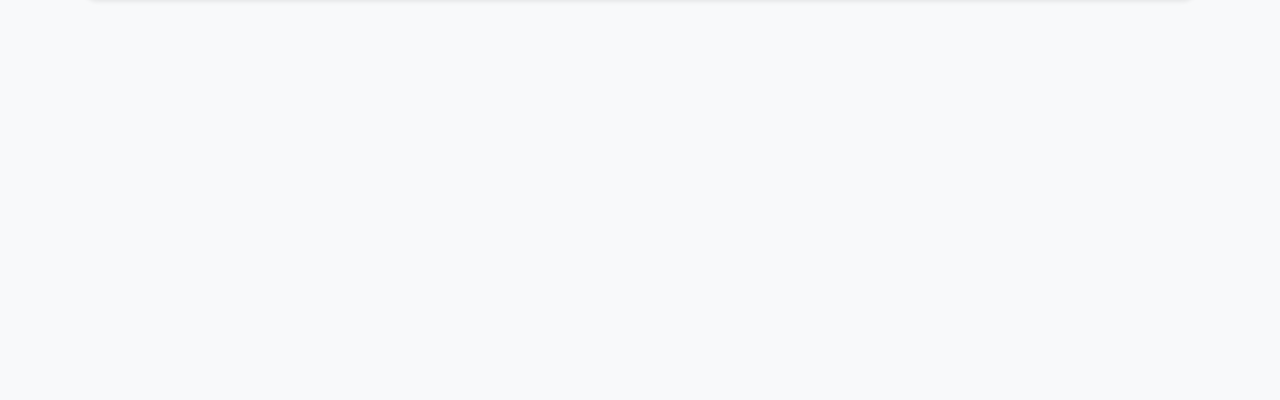
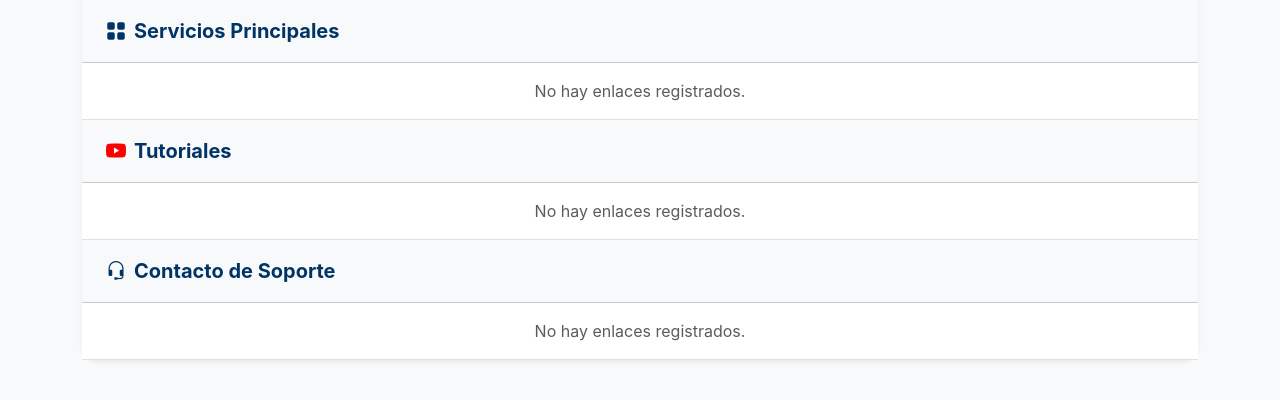
Before and after one commit to j-alexander-acosta/Portal.UNACH, a Flask app: page /admin in a window 1280 px wide. Shown: the part 207-607 px from the top of the page. Run offline with Flask 3, Linux system fonts and the light colour scheme; the visitor is signed in with stand-in values (Sample User, id 1); data that the repository does not hold is empty.

Commit message:
Group admin panel links within the same table

```diff
--- a/templates/admin.html
+++ b/templates/admin.html
@@ -66,7 +66,7 @@
                             </tr>
                         </thead>
                         <tbody>
-                            {% for link in links %}
+{% macro render_admin_row(link) %}
                             <tr {% if not link.is_active %}class="table-secondary text-muted"{% endif %}>
                                 <td class="ps-4 fw-semibold text-capitalize">{{ link.category }}</td>
                                 <td class="text-capitalize">
@@ -156,7 +156,31 @@
                                     </div>
                                 </td>
                             </tr>
-                            {% endfor %}
+{% endmacro %}
+
+<tr class="table-light"><th colspan="8" class="text-unach fw-bold py-3 ps-4 fs-5"><i class="bi bi-grid-fill me-2"></i>Servicios Principales</th></tr>
+{% set has_main = false %}
+{% for link in links if link.section == 'main' %}
+    {% set has_main = true %}
+    {{ render_admin_row(link) }}
+{% endfor %}
+{% if not has_main %}<tr><td colspan="8" class="text-center text-muted py-3">No hay enlaces registrados.</td></tr>{% endif %}
+
+<tr class="table-light"><th colspan="8" class="text-unach fw-bold py-3 ps-4 fs-5 border-top"><i class="bi bi-youtube me-2" style="color:#FF0000;"></i>Tutoriales</th></tr>
+{% set has_tutorial = false %}
+{% for link in links if link.section == 'tutorial' %}
+    {% set has_tutorial = true %}
+    {{ render_admin_row(link) }}
+{% endfor %}
+{% if not has_tutorial %}<tr><td colspan="8" class="text-center text-muted py-3">No hay enlaces registrados.</td></tr>{% endif %}
+
+<tr class="table-light"><th colspan="8" class="text-unach fw-bold py-3 ps-4 fs-5 border-top"><i class="bi bi-headset me-2"></i>Contacto de Soporte</th></tr>
+{% set has_support = false %}
+{% for link in links if link.section == 'support' %}
+    {% set has_support = true %}
+    {{ render_admin_row(link) }}
+{% endfor %}
+{% if not has_support %}<tr><td colspan="8" class="text-center text-muted py-3">No hay enlaces registrados.</td></tr>{% endif %}
                         </tbody>
                     </table>
                 </div>
```
